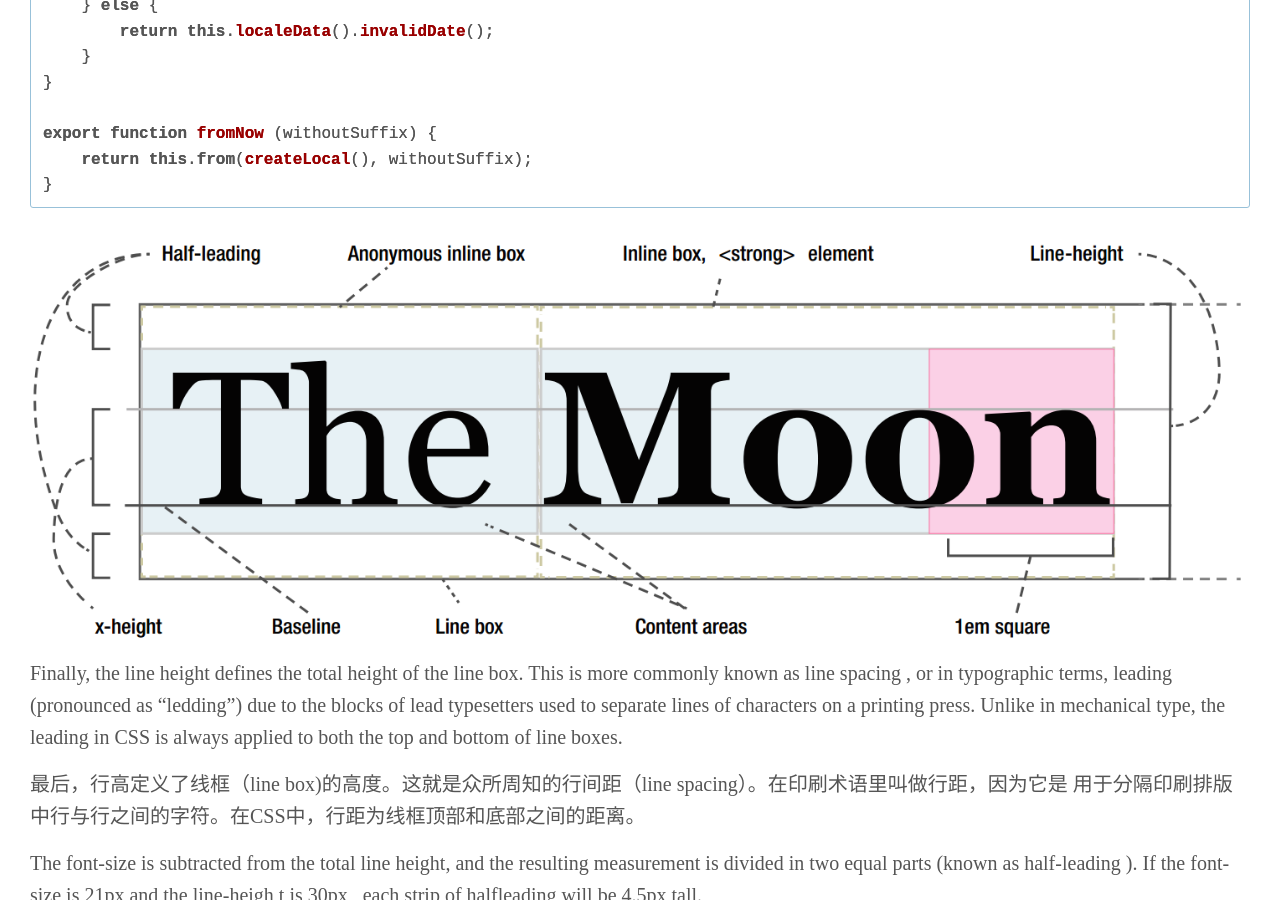
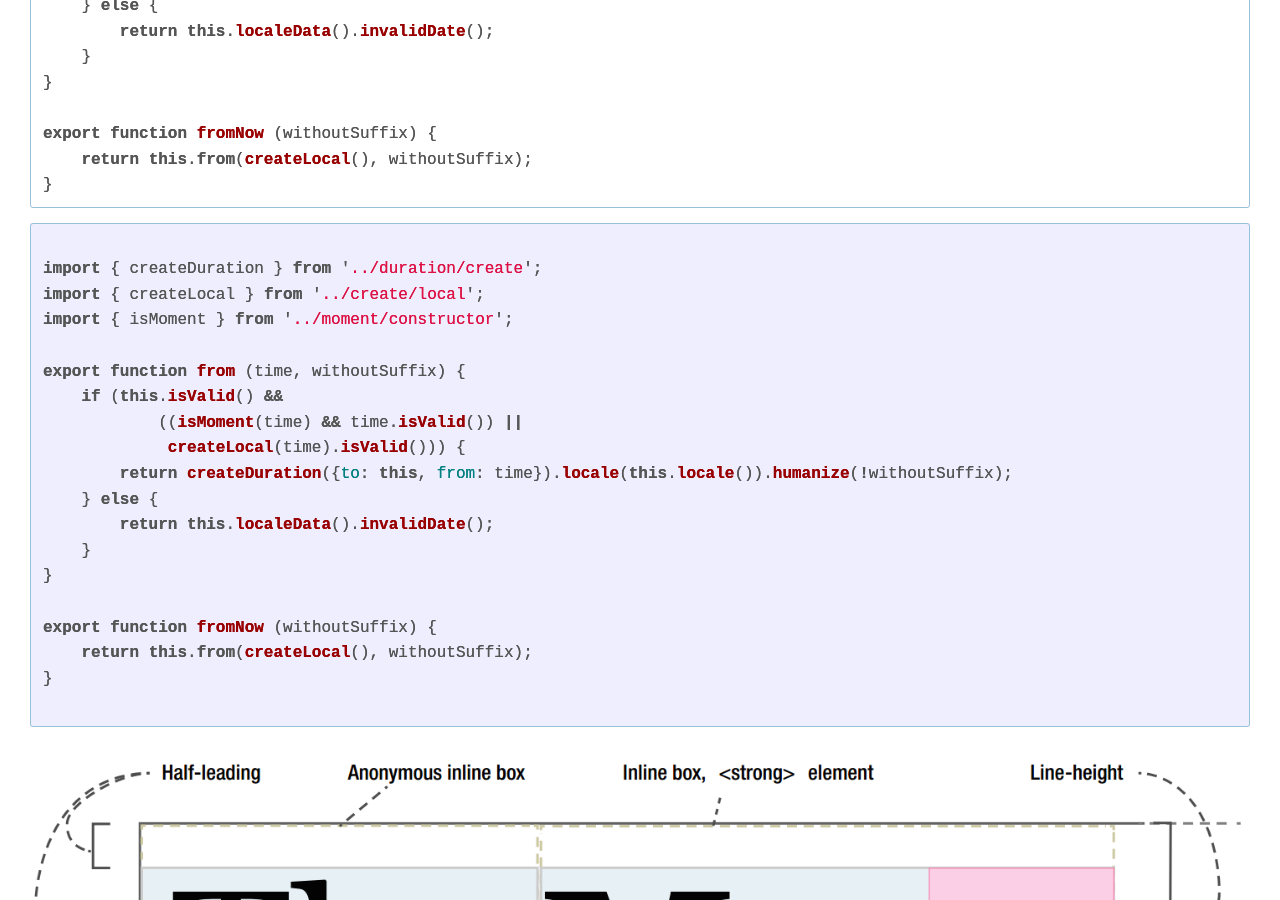
Before and after one commit to YYvanYang/yyvanyang.github.io, a Jekyll site: the page built from _posts/2017-02-08-css-mastery.md, in a window 1280 px wide and 900 px high, scrolled down 620 px. Built offline with Jekyll 4.4.1, drawn with Linux system fonts in a browser that asks for light colours; some web fonts are replaced.

Commit message:
test js hightlight

````diff
--- a/_posts/2017-02-08-css-mastery.md
+++ b/_posts/2017-02-08-css-mastery.md
@@ -28,6 +28,29 @@ export function fromNow (withoutSuffix) {
 }
 {% endhighlight %}
 
+
+```js
+
+import { createDuration } from '../duration/create';
+import { createLocal } from '../create/local';
+import { isMoment } from '../moment/constructor';
+
+export function from (time, withoutSuffix) {
+    if (this.isValid() &&
+            ((isMoment(time) && time.isValid()) ||
+             createLocal(time).isValid())) {
+        return createDuration({to: this, from: time}).locale(this.locale()).humanize(!withoutSuffix);
+    } else {
+        return this.localeData().invalidDate();
+    }
+}
+
+export function fromNow (withoutSuffix) {
+    return this.from(createLocal(), withoutSuffix);
+}
+
+```
+
 ![]({{site.baseurl}}/images/line-box.png)
 
 Finally, the line height defines the total height of the line box. This is more commonly known as
````
